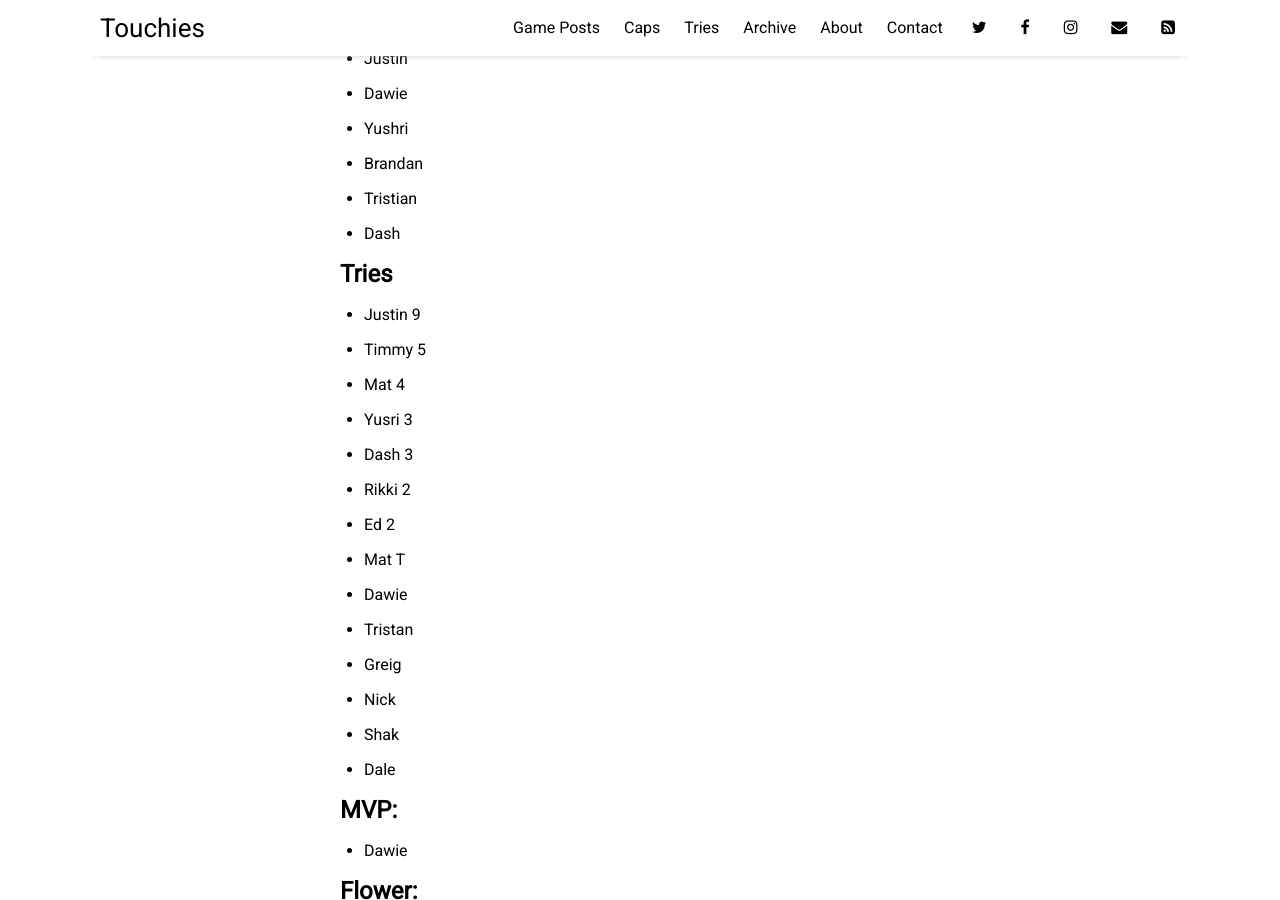
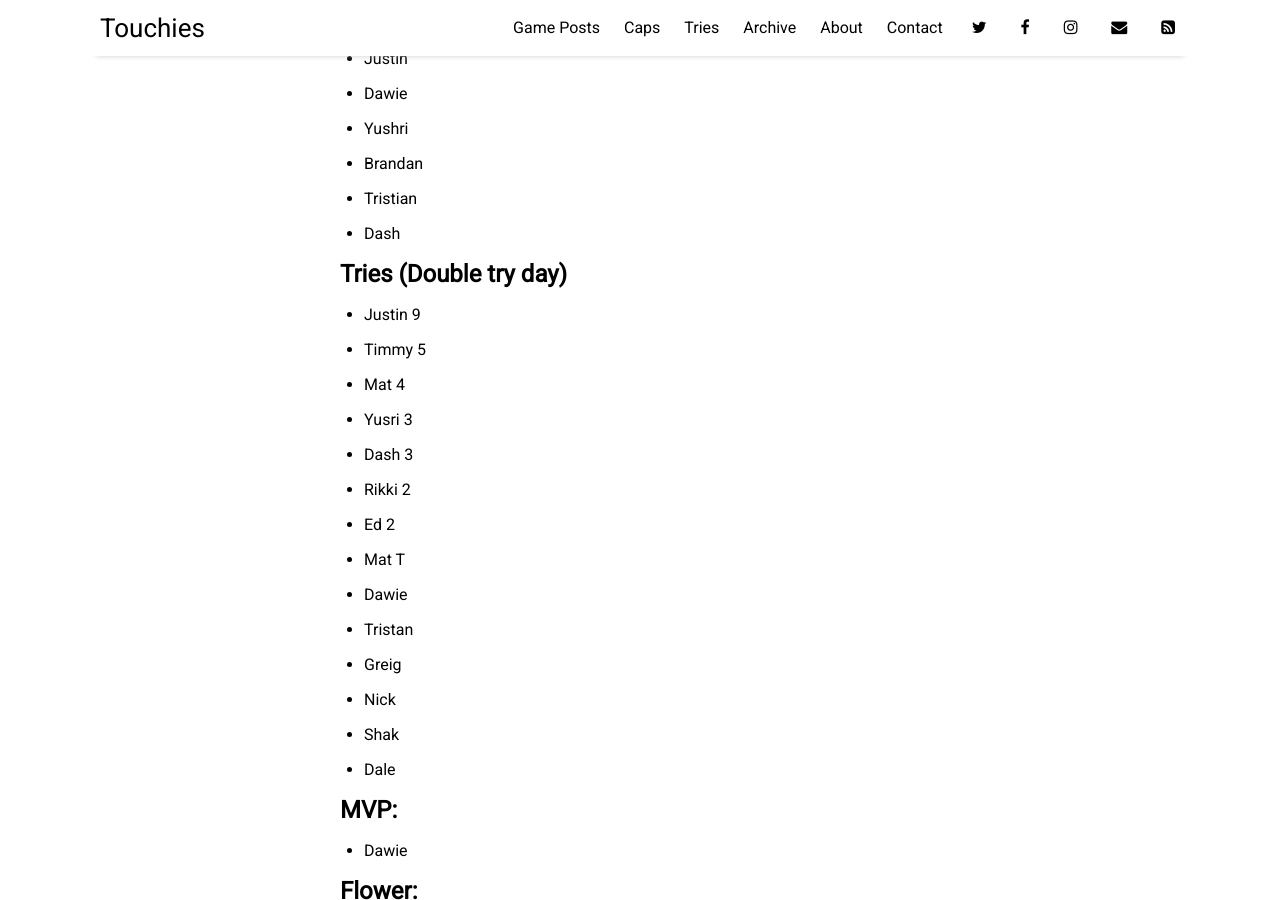
Before and after one commit to sundayrugby/sundayrugby.github.io, a Jekyll site: the page built from _posts/2024-03-24-CJ.md, in a window 1280 px wide and 900 px high, scrolled down 869 px. Built offline with Jekyll 4.4.1, drawn with Linux system fonts in a browser that asks for light colours; nearby versions of some CDN libraries.

Commit message:
Update 2024-03-24-CJ.md

```diff
--- a/_posts/2024-03-24-CJ.md
+++ b/_posts/2024-03-24-CJ.md
@@ -28,7 +28,7 @@ image: 2024_03_24.jpg
 * Dash
 
 
-## Tries
+## Tries (Double try day)
 
 * Justin 9
 * Timmy 5
```
